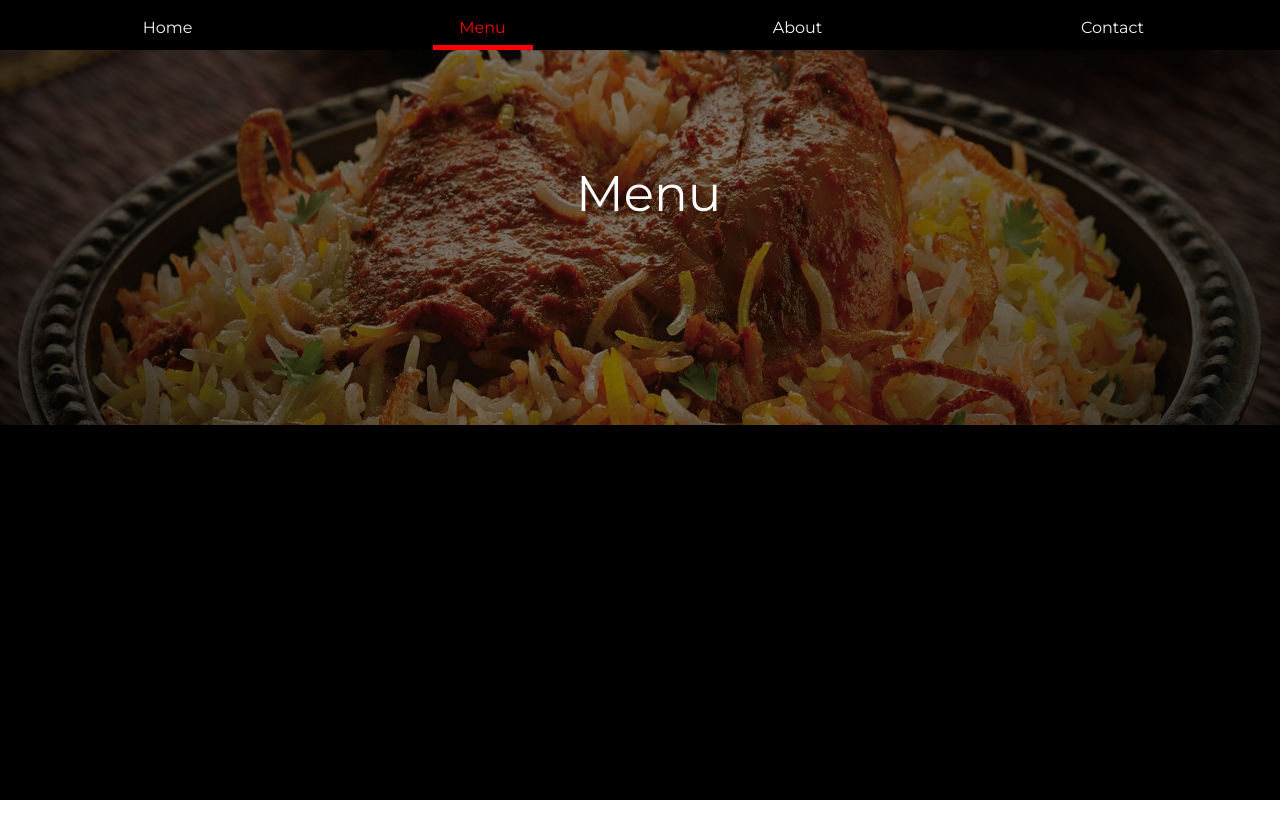
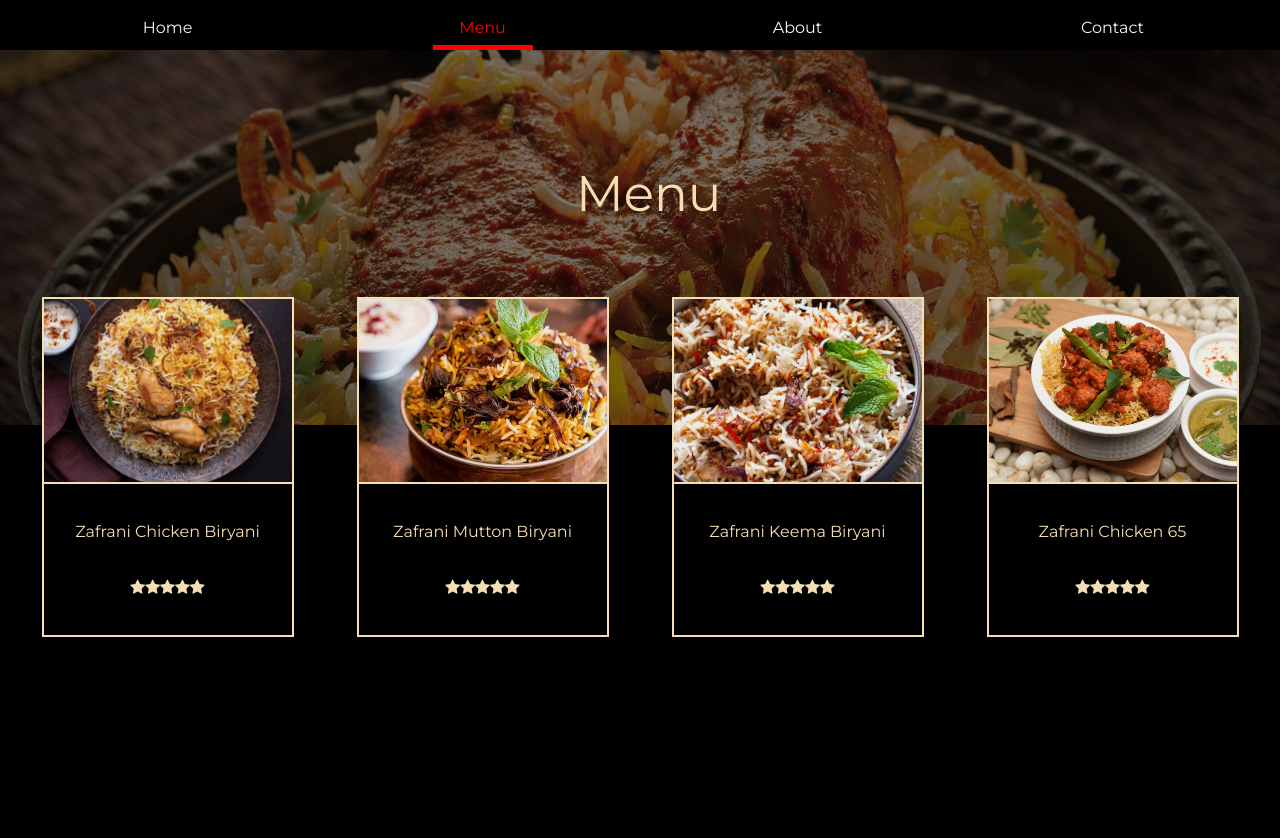
Before and after one commit to srikharshashi/odin-webpack-restraunt-landing-page, a website built with webpack: page index.html in a window 1280 px wide. Both pictures are taken after a click on the item "Menu". Before the commit the page ends 800 px from the top, so only its background shows below. Built offline with nearby package versions, Linux system fonts and the light colour scheme.

Commit message:
codedump

```diff
--- a/src/home.js
+++ b/src/home.js
@@ -1,4 +1,4 @@
-import Biryani from "./biryani.jpg";
+import Biryani from "./img/biryani.jpg";
 
 export function home()
 {
--- a/src/menu.js
+++ b/src/menu.js
@@ -1,4 +1,66 @@
-import Biryanii from "./biryani2.jpg";
+import Biryanii from "./img/biryani2.jpg";
+import C65 from "./img/chic65.jpg";
+import CBiryani from "./img/chicbiryani.jpg";
+import MBiryani from "./img/muttonbiryani.jpeg";
+import KBiryani from "./img/keemabiryani.jpg";
+
+function getimagelist()
+{
+    const ChickenBiryani=new Image();
+    ChickenBiryani.src=CBiryani;
+    const muttonbiryani=new Image();
+    muttonbiryani.src=MBiryani;
+    const Keema=new Image();
+    Keema.src=KBiryani;
+    const C65Biryani=new Image();
+    C65Biryani.src=C65;
+
+    return [ChickenBiryani,muttonbiryani,Keema,C65Biryani];
+}
+
+function getstar()
+{
+    const star=document.createElement("span");
+    star.classList.add("fa");
+    star.classList.add("fa-star");
+    star.classList.add("checked");
+    return star;
+}
+
+function getmenuitem(name,image)
+{
+    const item=document.createElement("div");
+    item.classList.add("menuitem");
+    const itempt1=document.createElement("div");
+    const itempt2=document.createElement("div");
+    itempt1.classList.add("menu-item-pt1");
+    itempt1.appendChild(image);
+    itempt1.style.borderBottom="2px solid wheat"
+    itempt2.classList.add("menu-item-pt2");
+    const dishname=document.createElement("p");
+    dishname.innerText=name;
+    itempt2.appendChild(dishname);
+    const stars=document.createElement("div");
+    for(let i=0;i<=4;i++)
+    {
+        stars.appendChild(getstar());
+    }
+    itempt2.appendChild(stars);
+
+
+
+
+
+
+
+
+    item.appendChild(itempt1);
+
+    item.appendChild(itempt2);
+    return item;
+}
+
+
 
 export function menu()
 {
@@ -16,6 +78,7 @@ export function menu()
     const menutitle=document.createElement("div");
     menutitle.classList.add("menutitle");//class
     menutitle.innerText="Menu";
+    menutitle.style.color="wheat";
     imgdiv.appendChild(Biryani2);
     imgdiv.appendChild(menutitle)
     menucontent.appendChild(imgdiv);
@@ -23,5 +86,26 @@ export function menu()
     menu2.classList.add("menu2");
     menucontent.appendChild(menu2);
 
+    const menucont1=document.createElement("div");
+    menucont1.classList.add("menucont1");
+    menu2.appendChild(menucont1);
+
+    const menucont2=document.createElement("div");
+    menucont2.classList.add("menucont2");
+    menu2.appendChild(menucont2);
+
+    const itemslist=["Zafrani Chicken Biryani","Zafrani Mutton Biryani","Zafrani Keema Biryani","Zafrani Chicken 65"];
+
+
+    const imageslist=getimagelist();
+
+    for(let i=0;i<4;i++)
+    {
+        menucont1.appendChild(getmenuitem(itemslist[i],imageslist[i]));
+    }
+
+
+
+
     return mainmenu;
 }
--- a/src/styles.css
+++ b/src/styles.css
@@ -125,6 +125,7 @@ li.active
 }
 .menucontent
 {
+    background-color: black;
     width: 100%;
     height: 100%;
     position: relative;
@@ -153,11 +154,75 @@ li.active
 }
 .menu2
 {
-    border: 2px solid white;
+    /* border: 2px solid white; */
+    position: relative;
+    top:28%;
+    height: 72%;
+    /* border: 0; */
+    width: 100%;
+}
+
+.menucont1
+{
+    padding: 10px;
     position: absolute;
-    top:50%;
-    height: 50%;
-    border: 0;
+    /* border: 2px solid white; */
+    height: 70%;
     width: 100%;
-    background: black;
+    top: 5%;
+    left: 0%;
+    display: flex;
+    flex-direction: row;
+    justify-content: space-around;
+
 }
+
+.menucont2
+{
+    padding: 10px;
+
+    position: absolute;
+    /* border: 2px solid blue; */
+    height: 70%;
+    width: 100%;
+    top: 75%;
+    left: 0%;
+    background-color: black;
+}
+
+
+
+.menuitem
+{
+    border: 2px solid wheat;
+    height: 95%;
+    width: 20%;
+    display: flex;
+    flex-direction: column;
+    color: wheat;
+}
+
+.menu-item-pt1
+{
+    height: 55%;
+    width: 100%;
+    /* border: 2px solid rgb(197, 11, 67); */
+}
+.menu-item-pt1 img
+{
+    height: 100%;
+    width: 100%;
+    object-fit: cover;
+    filter: brightness(95%);
+    /* border: 2px solid rgb(197, 11, 67); */
+}
+.menu-item-pt2
+{
+    height: 45%;
+    width: 100%;
+    /* border: 2px solid rgb(183, 231, 10); */
+    display: flex;
+    flex-direction: column;
+    justify-content: space-evenly;
+    align-items: center;
+}
```
Also changed, not shown: dist/2b2dc82bb5f70dc67eb3.jpg (added), dist/30dee9d9bedd890bf2c0.jpg (added), dist/b8bedf8037c291231d22.jpeg (added), dist/f446596e640dff35bc77.jpg (added), dist/index.html, dist/main.js, src/img/biryani2.jpg (renamed from src/biryani2.jpg), src/img/chic65.jpg (added), src/img/chicbiryani.jpg (added), src/img/keemabiryani.jpg (added), src/img/muttonbiryani.jpeg (added), 2 other files.
